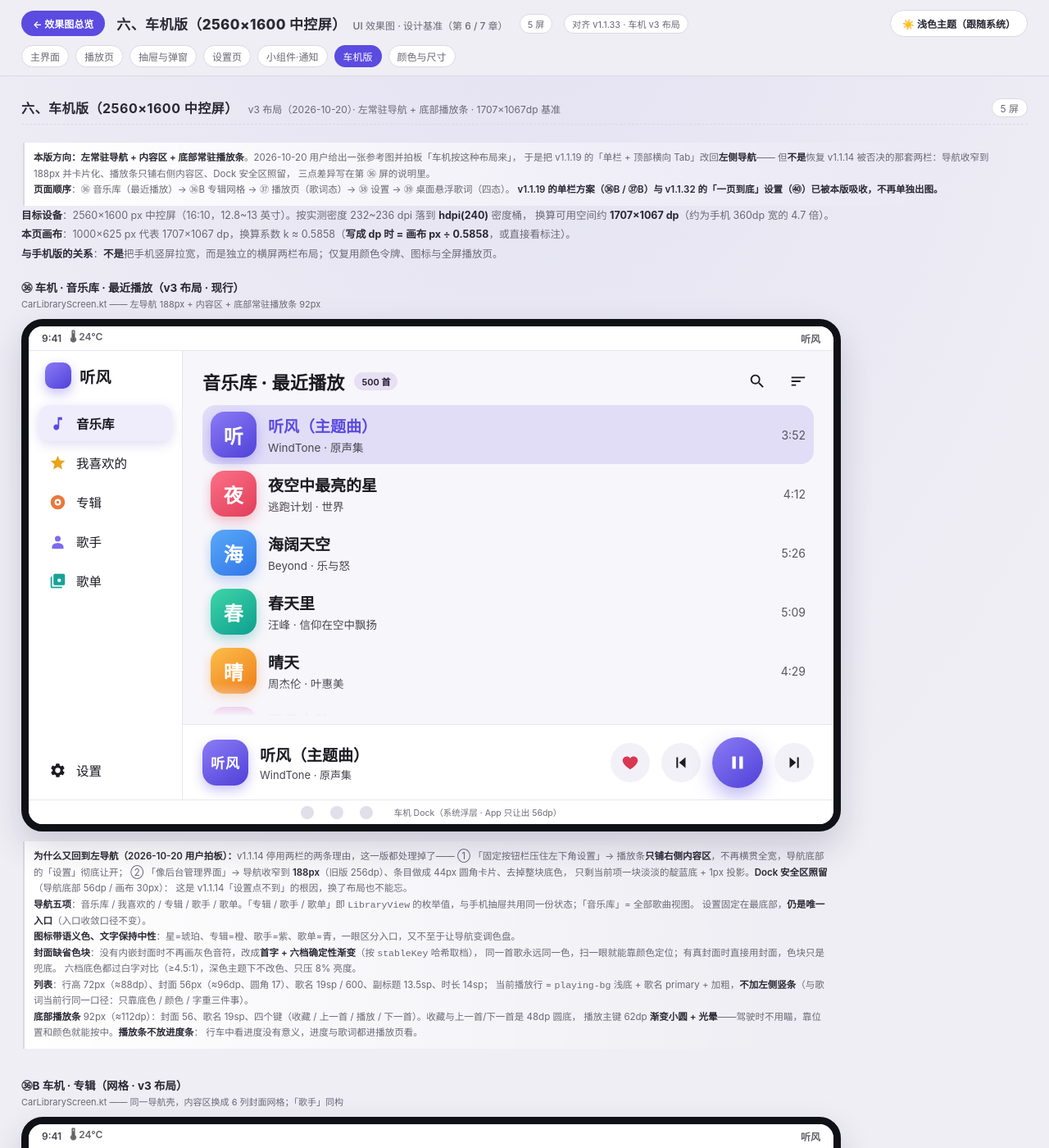
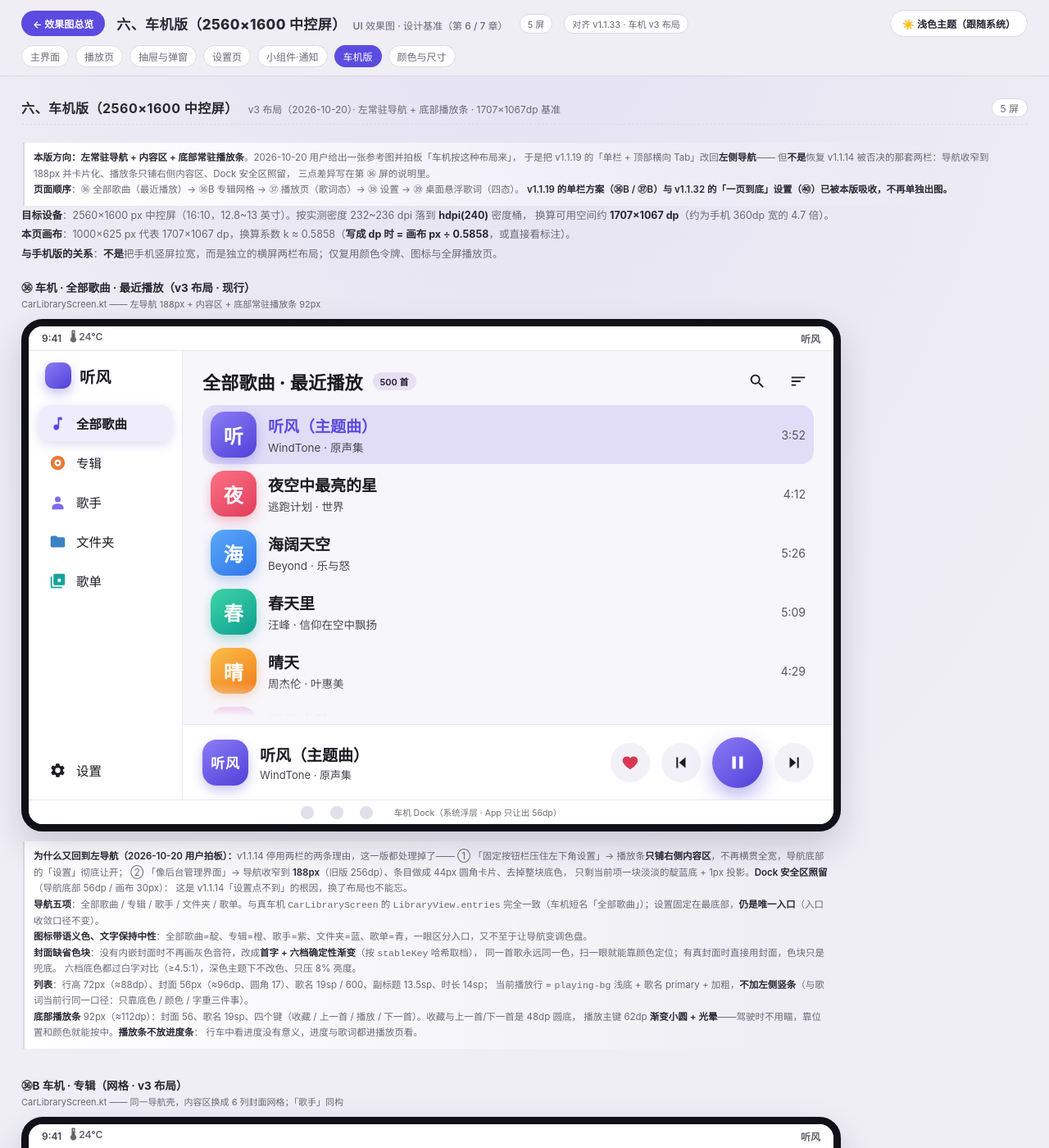
Before and after one commit to LuckyLearning/WindTone, a Jekyll site: the page docs/ui/06-car.html, which Jekyll copies as it is, in a window 1280 px wide and 1400 px high. Shown: the whole window at 82% size. Built offline with Jekyll 4.4.1, drawn with Linux system fonts in a browser that asks for light colours; some of the changed text lies outside the part shown.

Commit message:
docs(ui): 车机左导航对齐真机 LibraryView 枚举
- 顺序与文案对齐 CarLibraryScreen.carViewLabel：全部歌曲 / 专辑 / 歌手 / 文件夹 / 歌单 / 设置
- 「音乐库」→「全部歌曲」、「我喜欢的」→「文件夹」（移除非真机项），图标用 #i-note / #i-folder
- 语义色：新增 ac-folder 蓝 #3B82C4；清理已弃用 ac-fav 玫黄；07-spec 色板同步
- ㊱ 屏标题/说明同步改「全部歌曲」

```diff
--- a/docs/ui/06-car.html
+++ b/docs/ui/06-car.html
@@ -42,7 +42,7 @@
     于是把 v1.1.19 的「单栏 + 顶部横向 Tab」改回<b>左侧导航</b>——
     但<b>不是</b>恢复 v1.1.14 被否决的那套两栏：导航收窄到 188px 并卡片化、播放条只铺右侧内容区、Dock 安全区照留，
     三点差异写在第 ㊱ 屏的说明里。<br>
-    <b>页面顺序</b>：㊱ 音乐库（最近播放）→ ㊱B 专辑网格 → ㊲ 播放页（歌词态）→ ㊳ 设置 → ㊴ 桌面悬浮歌词（四态）。
+    <b>页面顺序</b>：㊱ 全部歌曲（最近播放）→ ㊱B 专辑网格 → ㊲ 播放页（歌词态）→ ㊳ 设置 → ㊴ 桌面悬浮歌词（四态）。
     <b>v1.1.19 的单栏方案（㊱B / ㊲B）与 v1.1.32 的「一页到底」设置（㊵）已被本版吸收，不再单独出图。</b>
   </div>
   <div class="legend" style="margin-bottom:18px">
@@ -54,7 +54,7 @@
   <div class="board">
 
 <figure class="fig car" id="scr-car-library">
-  <div class="cap"><b>㊱ 车机 · 音乐库 · 最近播放（v3 布局 · 现行）</b><em>CarLibraryScreen.kt —— 左导航 188px + 内容区 + 底部常驻播放条 92px</em></div>
+  <div class="cap"><b>㊱ 车机 · 全部歌曲 · 最近播放（v3 布局 · 现行）</b><em>CarLibraryScreen.kt —— 左导航 188px + 内容区 + 底部常驻播放条 92px</em></div>
   <div class="carphone v3">
     <div class="carbar">
       <span>9:41</span><span class="cb-item">🌡 24°C</span>
@@ -63,10 +63,10 @@
     <div class="cv3">
       <nav class="cv3-nav">
         <div class="cv3-brand"><span class="cv3-logo"></span>听风</div>
-        <div class="cv3-item ac-songs on"><svg class="ic"><use href="#i-note"/></svg>音乐库</div>
-        <div class="cv3-item ac-fav"><svg class="ic"><use href="#i-star"/></svg>我喜欢的</div>
+        <div class="cv3-item ac-songs on"><svg class="ic"><use href="#i-note"/></svg>全部歌曲</div>
         <div class="cv3-item ac-album"><svg class="ic"><use href="#i-album"/></svg>专辑</div>
         <div class="cv3-item ac-artist"><svg class="ic"><use href="#i-artist"/></svg>歌手</div>
+        <div class="cv3-item ac-folder"><svg class="ic"><use href="#i-folder"/></svg>文件夹</div>
         <div class="cv3-item ac-pl"><svg class="ic"><use href="#i-library"/></svg>歌单</div>
         <div class="cv3-gap"></div>
         <div class="cv3-item"><svg class="ic"><use href="#i-gear"/></svg>设置</div>
@@ -74,7 +74,7 @@
       <div class="cv3-right">
         <div class="cv3-main">
           <div class="cv3-hd">
-            <div class="cv3-title">音乐库 · 最近播放</div>
+            <div class="cv3-title">全部歌曲 · 最近播放</div>
             <span class="pill">500 首</span>
             <div class="sp"></div>
             <button class="ibtn"><svg class="ic ic-22"><use href="#i-search"/></svg></button>
@@ -155,9 +155,8 @@
   ② 「像后台管理界面」→ 导航收窄到 <b>188px</b>（旧版 256dp）、条目做成 44px 圆角卡片、去掉整块底色，
   只剩当前项一块淡淡的靛蓝底 + 1px 投影。<b>Dock 安全区照留</b>（导航底部 56dp / 画布 30px）：
   这是 v1.1.14「设置点不到」的根因，换了布局也不能忘。<br>
-  <b>导航五项</b>：音乐库 / 我喜欢的 / 专辑 / 歌手 / 歌单。「专辑 / 歌手 / 歌单」即 <code>LibraryView</code> 的枚举值，与手机抽屉共用同一份状态；「音乐库」= 全部歌曲视图。
-  设置固定在最底部，<b>仍是唯一入口</b>（入口收敛口径不变）。<br>
-  <b>图标带语义色、文字保持中性</b>：星=琥珀、专辑=橙、歌手=紫、歌单=青，一眼区分入口，又不至于让导航变调色盘。<br>
+  <b>导航五项</b>：全部歌曲 / 专辑 / 歌手 / 文件夹 / 歌单。与真车机 <code>CarLibraryScreen</code> 的 <code>LibraryView.entries</code> 完全一致（车机短名「全部歌曲」）；设置固定在最底部，<b>仍是唯一入口</b>（入口收敛口径不变）。<br>
+  <b>图标带语义色、文字保持中性</b>：全部歌曲=靛、专辑=橙、歌手=紫、文件夹=蓝、歌单=青，一眼区分入口，又不至于让导航变调色盘。<br>
   <b>封面缺省色块</b>：没有内嵌封面时不再画灰色音符，改成<b>首字 + 六档确定性渐变</b>（按 <code>stableKey</code> 哈希取档），
   同一首歌永远同一色，扫一眼就能靠颜色定位；有真封面时直接用封面，色块只是兜底。
   六档底色都过白字对比（≥4.5:1），深色主题下不改色、只压 8% 亮度。<br>
@@ -178,10 +177,10 @@
     <div class="cv3">
       <nav class="cv3-nav">
         <div class="cv3-brand"><span class="cv3-logo"></span>听风</div>
-        <div class="cv3-item ac-songs"><svg class="ic"><use href="#i-note"/></svg>音乐库</div>
-        <div class="cv3-item ac-fav"><svg class="ic"><use href="#i-star"/></svg>我喜欢的</div>
+        <div class="cv3-item ac-songs"><svg class="ic"><use href="#i-note"/></svg>全部歌曲</div>
         <div class="cv3-item ac-album on"><svg class="ic"><use href="#i-album"/></svg>专辑</div>
         <div class="cv3-item ac-artist"><svg class="ic"><use href="#i-artist"/></svg>歌手</div>
+        <div class="cv3-item ac-folder"><svg class="ic"><use href="#i-folder"/></svg>文件夹</div>
         <div class="cv3-item ac-pl"><svg class="ic"><use href="#i-library"/></svg>歌单</div>
         <div class="cv3-gap"></div>
         <div class="cv3-item"><svg class="ic"><use href="#i-gear"/></svg>设置</div>
@@ -294,10 +293,10 @@
     <div class="cv3">
       <nav class="cv3-nav">
         <div class="cv3-brand"><span class="cv3-logo"></span>听风</div>
-        <div class="cv3-item ac-songs"><svg class="ic"><use href="#i-note"/></svg>音乐库</div>
-        <div class="cv3-item ac-fav"><svg class="ic"><use href="#i-star"/></svg>我喜欢的</div>
+        <div class="cv3-item ac-songs"><svg class="ic"><use href="#i-note"/></svg>全部歌曲</div>
         <div class="cv3-item ac-album"><svg class="ic"><use href="#i-album"/></svg>专辑</div>
         <div class="cv3-item ac-artist"><svg class="ic"><use href="#i-artist"/></svg>歌手</div>
+        <div class="cv3-item ac-folder"><svg class="ic"><use href="#i-folder"/></svg>文件夹</div>
         <div class="cv3-item ac-pl"><svg class="ic"><use href="#i-library"/></svg>歌单</div>
         <div class="cv3-gap"></div>
         <div class="cv3-item"><svg class="ic"><use href="#i-gear"/></svg>设置</div>
@@ -337,7 +336,7 @@
     <div class="cv3-dock"><i></i><i></i><i></i><span>车机 Dock（系统浮层 · App 只让出 56dp）</span></div>
   </div>
   <p class="note"><b>关键点：</b>播放页不是一个盖住一切的全屏页，而是<b>同一个壳里换了内容区</b>——
-  导航还在，「音乐库」一点就回到列表，不需要先退出播放页。<b>底部播放条在这一屏不出现</b>：
+  导航还在，「全部歌曲」一点就回到列表，不需要先退出播放页。<b>底部播放条在这一屏不出现</b>：
   内容区本身就是播放器，再加一条是重复信息（这是「一条信息只出现一次」的落地）。<br>
   <b>歌名行</b>：封面 56 + 歌名 23sp/800 + 歌手 14sp + 红心紧跟其后（不贴到屏幕最右缘，1707dp 上够不着也看不清）+ 右侧队列。
   <b>进度条</b> 10px 粗、滑块 26px，位于控制键正上方——手指从控制键往上挪一点点就能拖。<br>
@@ -358,10 +357,10 @@
     <div class="cv3">
       <nav class="cv3-nav">
         <div class="cv3-brand"><span class="cv3-logo"></span>听风</div>
-        <div class="cv3-item ac-songs"><svg class="ic"><use href="#i-note"/></svg>音乐库</div>
-        <div class="cv3-item ac-fav"><svg class="ic"><use href="#i-star"/></svg>我喜欢的</div>
+        <div class="cv3-item ac-songs"><svg class="ic"><use href="#i-note"/></svg>全部歌曲</div>
         <div class="cv3-item ac-album"><svg class="ic"><use href="#i-album"/></svg>专辑</div>
         <div class="cv3-item ac-artist"><svg class="ic"><use href="#i-artist"/></svg>歌手</div>
+        <div class="cv3-item ac-folder"><svg class="ic"><use href="#i-folder"/></svg>文件夹</div>
         <div class="cv3-item ac-pl"><svg class="ic"><use href="#i-library"/></svg>歌单</div>
         <div class="cv3-gap"></div>
         <div class="cv3-item on"><svg class="ic"><use href="#i-gear"/></svg>设置</div>
--- a/docs/ui/07-spec.html
+++ b/docs/ui/07-spec.html
@@ -76,7 +76,7 @@
     &nbsp;&nbsp;<b>封面缺省色块</b>：无内嵌封面时用「标题首字 + 六档渐变」，按 <code>Song.stableKey</code> 哈希取档（同一首永远同色），
     六档 <code>#8B7CF6→#5040D8</code> / <code>#FB7185→#E23D5A</code> / <code>#5AA9F8→#2F76E8</code> / <code>#3ED6A8→#0E9E8F</code> /
     <code>#FBBF4A→#EF7C1A</code> / <code>#F472B6→#A855F7</code>，白字对比均 ≥4.5:1。<br>
-    &nbsp;&nbsp;<b>导航图标带语义色、文字中性</b>：音乐库 primary / 我喜欢的 #E8A317 / 专辑 #E8793B / 歌手 #7C6BF0 / 歌单 #17A398 / 设置 onSurfaceVariant。
+    &nbsp;&nbsp;<b>导航图标带语义色、文字中性</b>：全部歌曲 primary / 专辑 #E8793B / 歌手 #7C6BF0 / 文件夹 #3B82C4 / 歌单 #17A398 / 设置 onSurfaceVariant。
     颜色令牌与手机版共用；<b>不得</b>把手机竖屏布局拉宽充当车机版。<br>
     <b>播放页配色</b>：整页垂直渐变 = lerp(background, primary, 0.32) → lerp(background, primary, 0.10) → background（必须不透明混色，不能用半透明，否则会透出底层列表）。<br>
     <b>图标尺寸</b>：抽屉项 22 · 顶栏按钮 24 · 上一首/下一首 34 · 播放主键 34（按钮 66）· 缩略操作 20 · 字母索引 9。
--- a/docs/ui/ui.css
+++ b/docs/ui/ui.css
@@ -761,9 +761,9 @@ body{
 .cv3-item .ic{width:21px;height:21px;flex:none}
 /* 图标带语义色、文字保持中性：一眼区分入口，又不让导航变调色盘 */
 .cv3-item.ac-songs .ic{color:var(--primary)}
-.cv3-item.ac-fav .ic{color:#E8A317}
 .cv3-item.ac-album .ic{color:#E8793B}
 .cv3-item.ac-artist .ic{color:#7C6BF0}
+.cv3-item.ac-folder .ic{color:#3B82C4}
 .cv3-item.ac-pl .ic{color:#17A398}
 .cv3-item.on{background:color-mix(in srgb,var(--primary) 10%,var(--surface));
   box-shadow:var(--sh-1);font-weight:700;color:var(--on-bg)}
```
